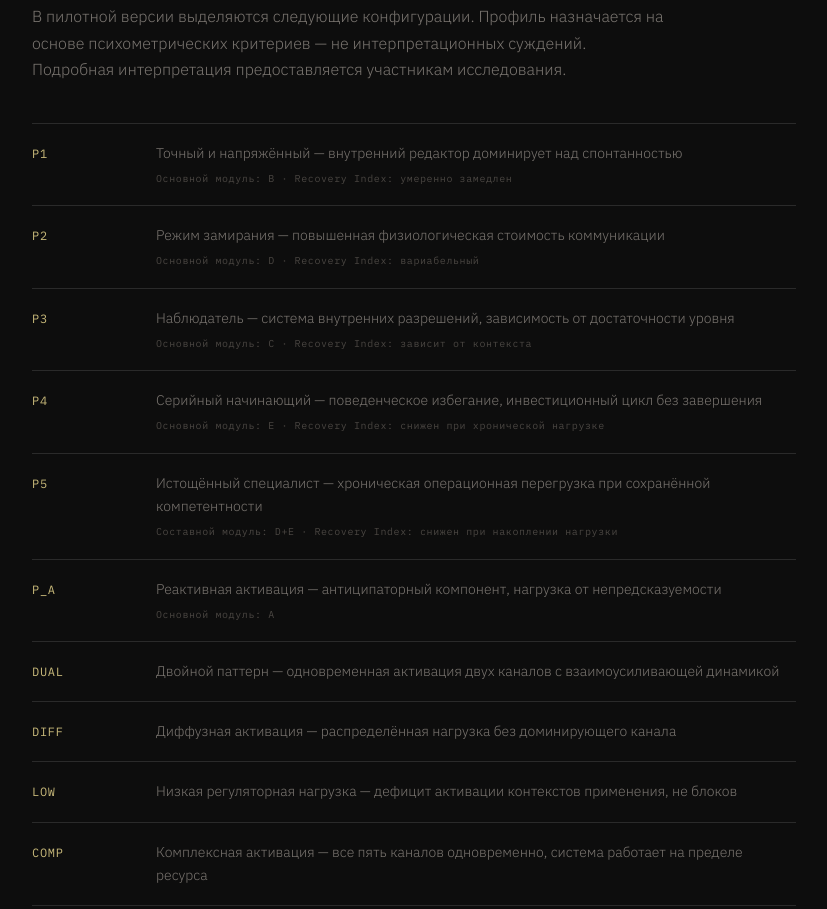
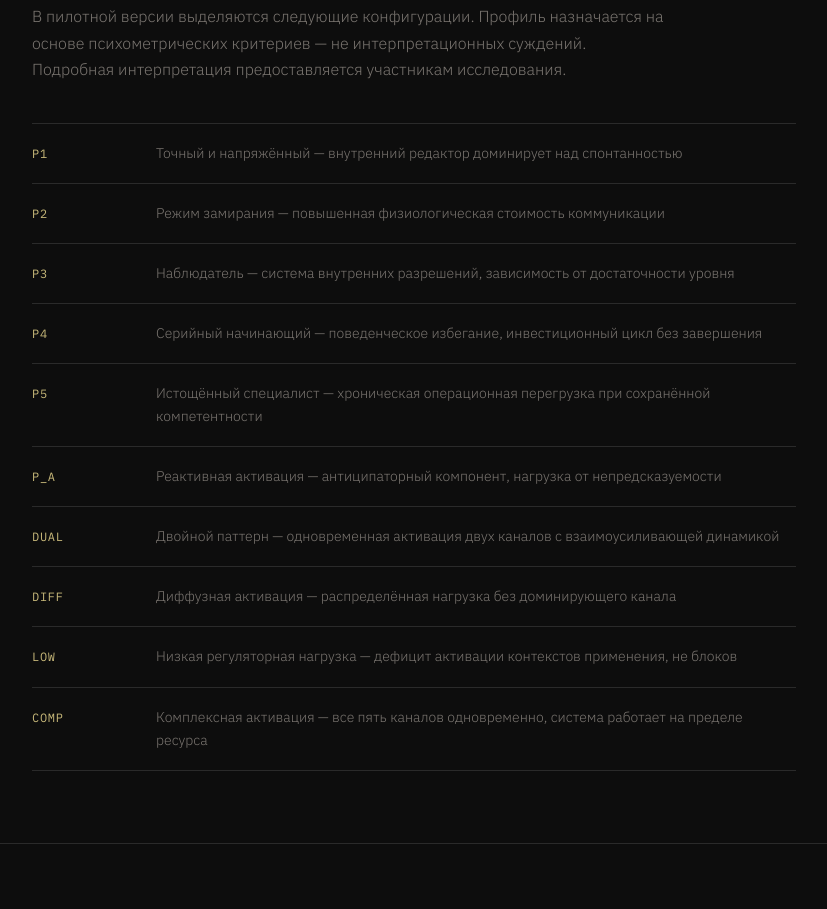
Before and after one commit to kekau92/resi, a plain HTML site: page index.html in a window 1280 px wide. Shown: the part 2463-3372 px from the top of the page, without its empty margins (226-1053 px from the left). Drawn offline with Linux system fonts and the light colour scheme.

Commit message:
Update index.html

```diff
--- a/index.html
+++ b/index.html
@@ -326,15 +326,7 @@
             line-height: 1.65;
         }
 
-        .pt-note {
-            font-family: var(--mono);
-            font-size: 10px;
-            color: var(--text-dim);
-            margin-top: 6px;
-            letter-spacing: 0.06em;
-        }
-
-        /* ── REPORT ANATOMY (Section 07) ── */
+        /* ── REPORT ANATOMY (Section 06) ── */
         .report-sections {
             margin: 36px 0 0;
             border-top: 1px solid var(--border);
@@ -731,48 +723,31 @@
         <h2>Типы регуляторной динамики</h2>
         <p>В пилотной версии выделяются следующие конфигурации. Профиль назначается на основе психометрических критериев — не интерпретационных суждений. Подробная интерпретация предоставляется участникам исследования.</p>
 
+        <!-- PATCH: pt-note (module bindings) removed from all profile cards -->
         <div class="profiles-table">
             <div class="pt-row">
                 <div class="pt-code">P1</div>
-                <div class="pt-description">
-                    Точный и напряжённый — внутренний редактор доминирует над спонтанностью
-                    <div class="pt-note">Основной модуль: B · Recovery Index: умеренно замедлен</div>
-                </div>
+                <div class="pt-description">Точный и напряжённый — внутренний редактор доминирует над спонтанностью</div>
             </div>
             <div class="pt-row">
                 <div class="pt-code">P2</div>
-                <div class="pt-description">
-                    Режим замирания — повышенная физиологическая стоимость коммуникации
-                    <div class="pt-note">Основной модуль: D · Recovery Index: вариабельный</div>
-                </div>
+                <div class="pt-description">Режим замирания — повышенная физиологическая стоимость коммуникации</div>
             </div>
             <div class="pt-row">
                 <div class="pt-code">P3</div>
-                <div class="pt-description">
-                    Наблюдатель — система внутренних разрешений, зависимость от достаточности уровня
-                    <div class="pt-note">Основной модуль: C · Recovery Index: зависит от контекста</div>
-                </div>
+                <div class="pt-description">Наблюдатель — система внутренних разрешений, зависимость от достаточности уровня</div>
             </div>
             <div class="pt-row">
                 <div class="pt-code">P4</div>
-                <div class="pt-description">
-                    Серийный начинающий — поведенческое избегание, инвестиционный цикл без завершения
-                    <div class="pt-note">Основной модуль: E · Recovery Index: снижен при хронической нагрузке</div>
-                </div>
+                <div class="pt-description">Серийный начинающий — поведенческое избегание, инвестиционный цикл без завершения</div>
             </div>
             <div class="pt-row">
                 <div class="pt-code">P5</div>
-                <div class="pt-description">
-                    Истощённый специалист — хроническая операционная перегрузка при сохранённой компетентности
-                    <div class="pt-note">Составной модуль: D+E · Recovery Index: снижен при накоплении нагрузки</div>
-                </div>
+                <div class="pt-description">Истощённый специалист — хроническая операционная перегрузка при сохранённой компетентности</div>
             </div>
             <div class="pt-row">
                 <div class="pt-code">P_A</div>
-                <div class="pt-description">
-                    Реактивная активация — антиципаторный компонент, нагрузка от непредсказуемости
-                    <div class="pt-note">Основной модуль: A</div>
-                </div>
+                <div class="pt-description">Реактивная активация — антиципаторный компонент, нагрузка от непредсказуемости</div>
             </div>
             <div class="pt-row">
                 <div class="pt-code">DUAL</div>
@@ -855,7 +830,7 @@
 </section>
 
 
-<!-- 06 REPORT ANATOMY — extracted from RESI_AppsScript_v3_commercial.gs -->
+<!-- 06 REPORT ANATOMY -->
 <section>
     <div class="container">
         <div class="section-label"><span>06</span> Структура отчёта</div>
@@ -877,7 +852,8 @@
                 <div class="rs-label">Первичный паттерн</div>
                 <div class="rs-content">
                     <strong>Защитный сценарий — структурная формула и скрытое правило</strong>
-                    Назначается один из десяти профилей. Для каждого — структурная формула, скрытое правило, парадокс, стратегическое несоответствие и точка рычага. Двойной профиль назначается при разнице между двумя доминирующими каналами менее 0.40 балла.
+                    <!-- PATCH: removed DUAL threshold formula (< 0.40) -->
+                    Назначается один из десяти профилей. Для каждого — структурная формула, скрытое правило, парадокс, стратегическое несоответствие и точка рычага. При близких значениях двух доминирующих каналов назначается двойной профиль.
                     <div class="rs-detail">
                         P1 Точный и напряжённый &nbsp;·&nbsp;
                         P2 Режим замирания &nbsp;·&nbsp;
@@ -894,8 +870,8 @@
                 <div class="rs-label">Анализ по каналам</div>
                 <div class="rs-content">
                     <strong>Детализация по уровням: основной — дополнительный — фоновые</strong>
-                    Каналы с индексом выше порогового значения интерпретируются развёрнуто. Основной канал — полная интерпретация. Дополнительный канал — развёрнуто, визуально субординировано. Фоновые каналы — компрессированный формат. Каналы ниже порога не интерпретируются.
-                    <div class="rs-detail">Пороги: основной ≥ 3.50 · дополнительный ≥ 3.10 · фоновый ≥ 2.80</div>
+                    <!-- PATCH: removed specific threshold values (≥ 3.50 / 3.10 / 2.80) -->
+                    Каналы интерпретируются в трёх уровнях детализации в зависимости от индекса: основной канал — полная интерпретация; дополнительный канал — развёрнуто, визуально субординировано; фоновые каналы — компрессированный формат. Каналы ниже порогового значения не интерпретируются.
                 </div>
             </div>
 
@@ -904,7 +880,6 @@
                 <div class="rs-content">
                     <strong>Вторичный канал и его роль в динамике основного паттерна</strong>
                     Для одиночных профилей с выраженным вторичным каналом — описание того, как вторичный канал усиливает или закрепляет основной механизм. Для двойных профилей — каузальная цепочка взаимодействия двух каналов и точка рычага.
-                    <div class="rs-detail">Вторичные каналы: A (антиципаторный) · C (образовательный отпечаток) · D (соматический)</div>
                 </div>
             </div>
 
@@ -921,8 +896,8 @@
                 <div class="rs-label">Направление вперёд</div>
                 <div class="rs-content">
                     <strong>Переосмысление · Структурная корректировка · Микро-ритуал</strong>
+                    <!-- PATCH: removed ritual examples with profile code bindings -->
                     Три конкретных блока, привязанных к профилю. Переосмысление — не мотивационный текст, а перекалибровка интерпретации паттерна. Корректировка — одно структурное изменение контекста. Ритуал — практика до пяти минут с конкретным механизмом действия.
-                    <div class="rs-detail">Примеры ритуалов: практика условного разрешения (P3) · слово-якорь (P2) · приблизительная речь (P1) · восстановительный переход (P5)</div>
                 </div>
             </div>
 
```
